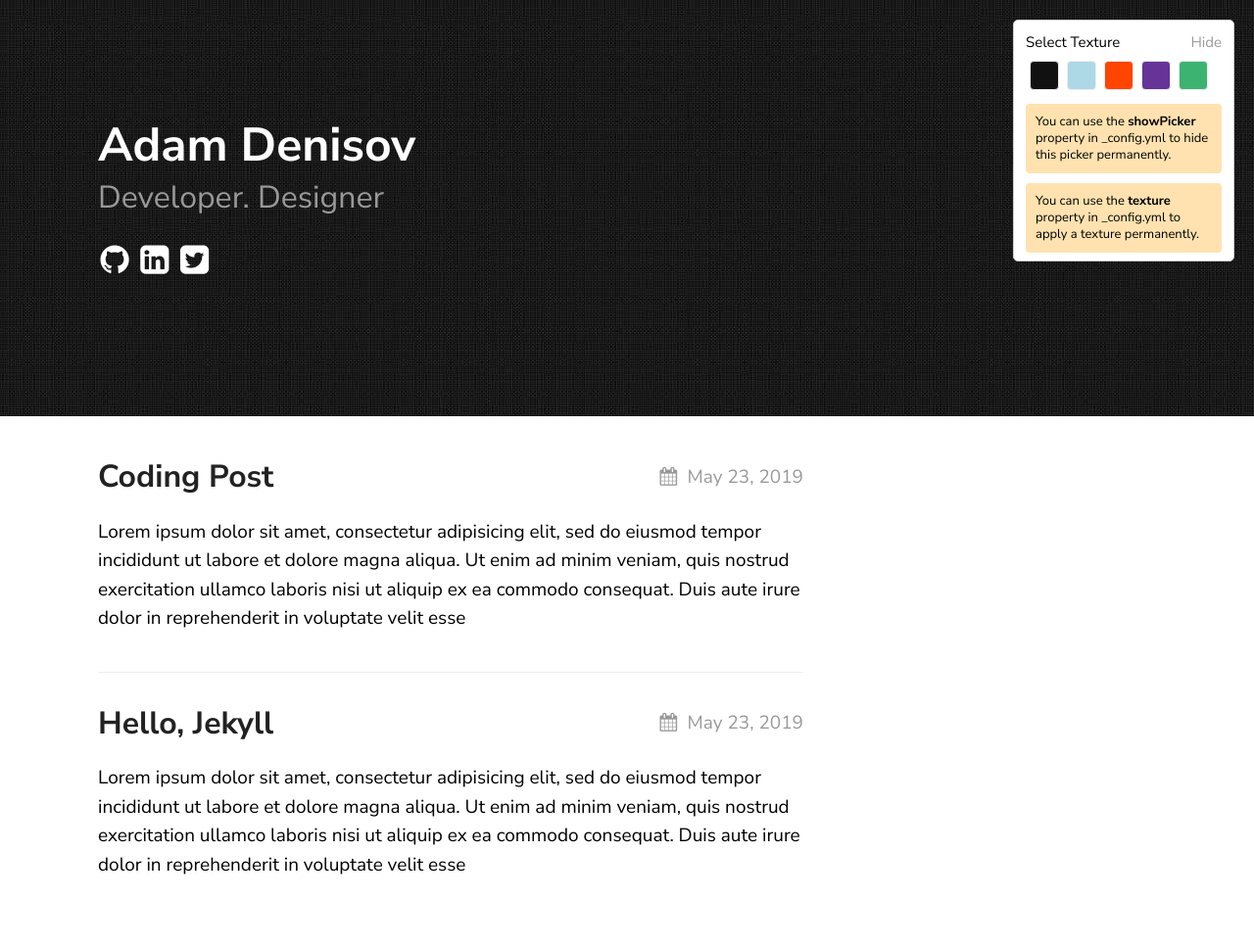
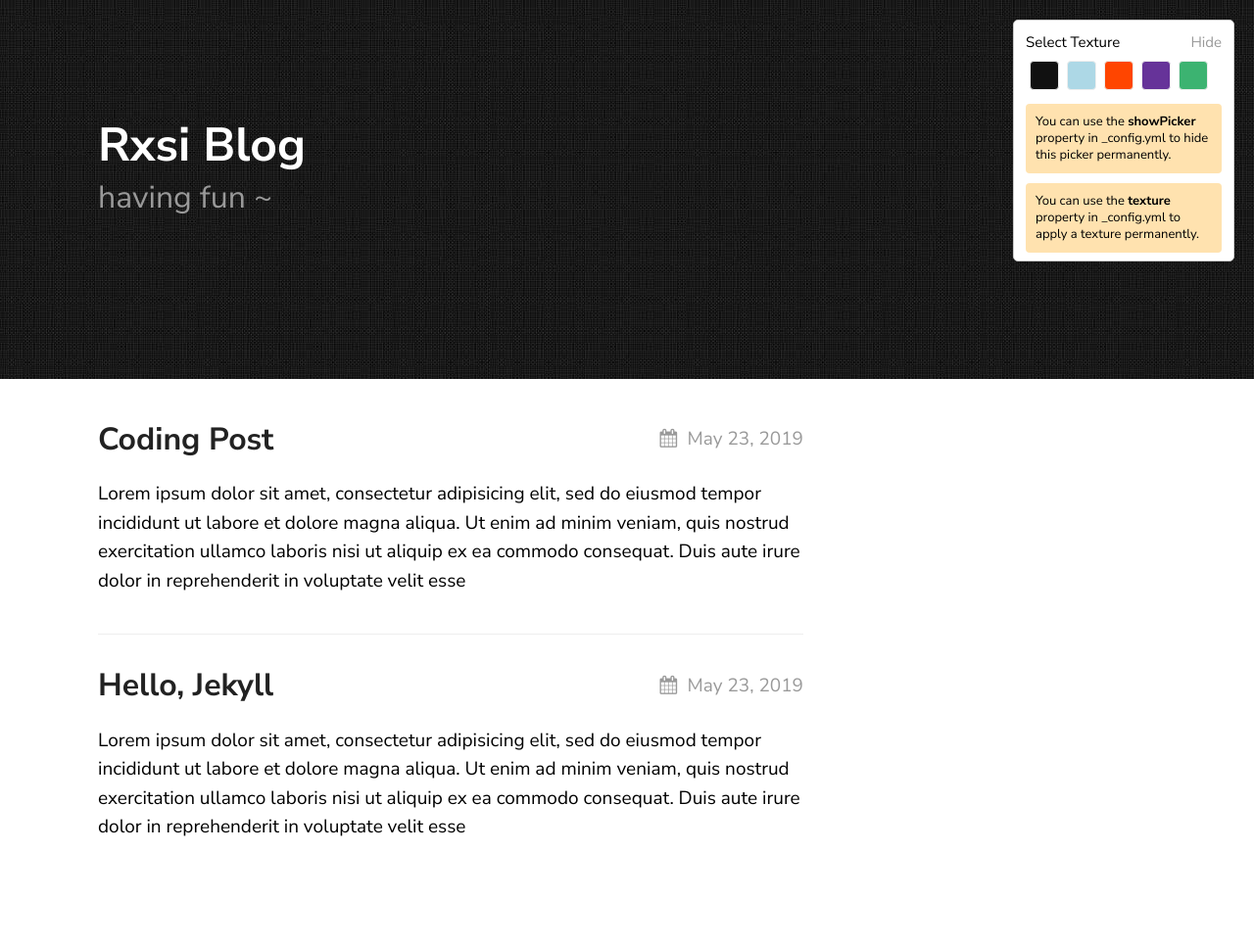
Before and after one commit to rxsi/rxsi.github.io, a Jekyll site: the page built from index.md, in a window 1280 px wide. Shown: the whole page at 98% size. Built offline with Jekyll 4.4.1, drawn with Linux system fonts in a browser that asks for light colours; after the commit the page ends 929 px from its top, so only the background shows below that.

Commit message:
Update _config.yml

```diff
--- a/_config.yml
+++ b/_config.yml
@@ -13,19 +13,19 @@
 
 permalink: /posts/:title/
 texture:
-  title: Adam Denisov
-  tagline: Developer. Designer
+  title: Rxsi Blog
+  tagline: having fun ~
   date_format: "%b %-d, %Y"
   style: black
   showNav: false
   showPicker: true
 
   # generate social links in footer
-  social_links:
-    twitter: thelehhman
-    github:  thelehhman
-    linkedIn: in/thelehhman
-    rss: rss
+#   social_links:
+#     twitter: thelehhman
+#     github:  thelehhman
+#     linkedIn: in/thelehhman
+#     rss: rss
 
 
 # If you want to link only specific pages in your header, uncomment
```
